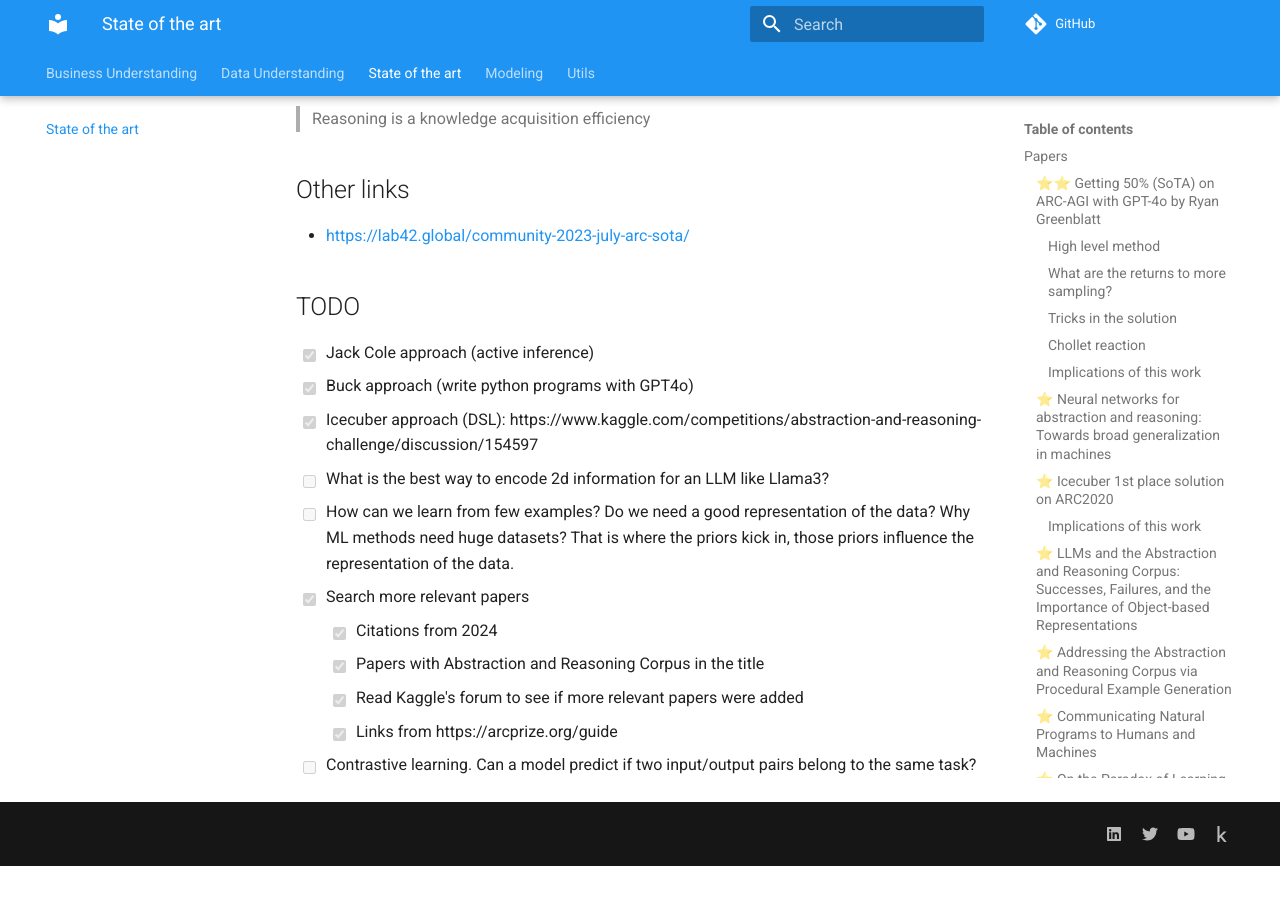
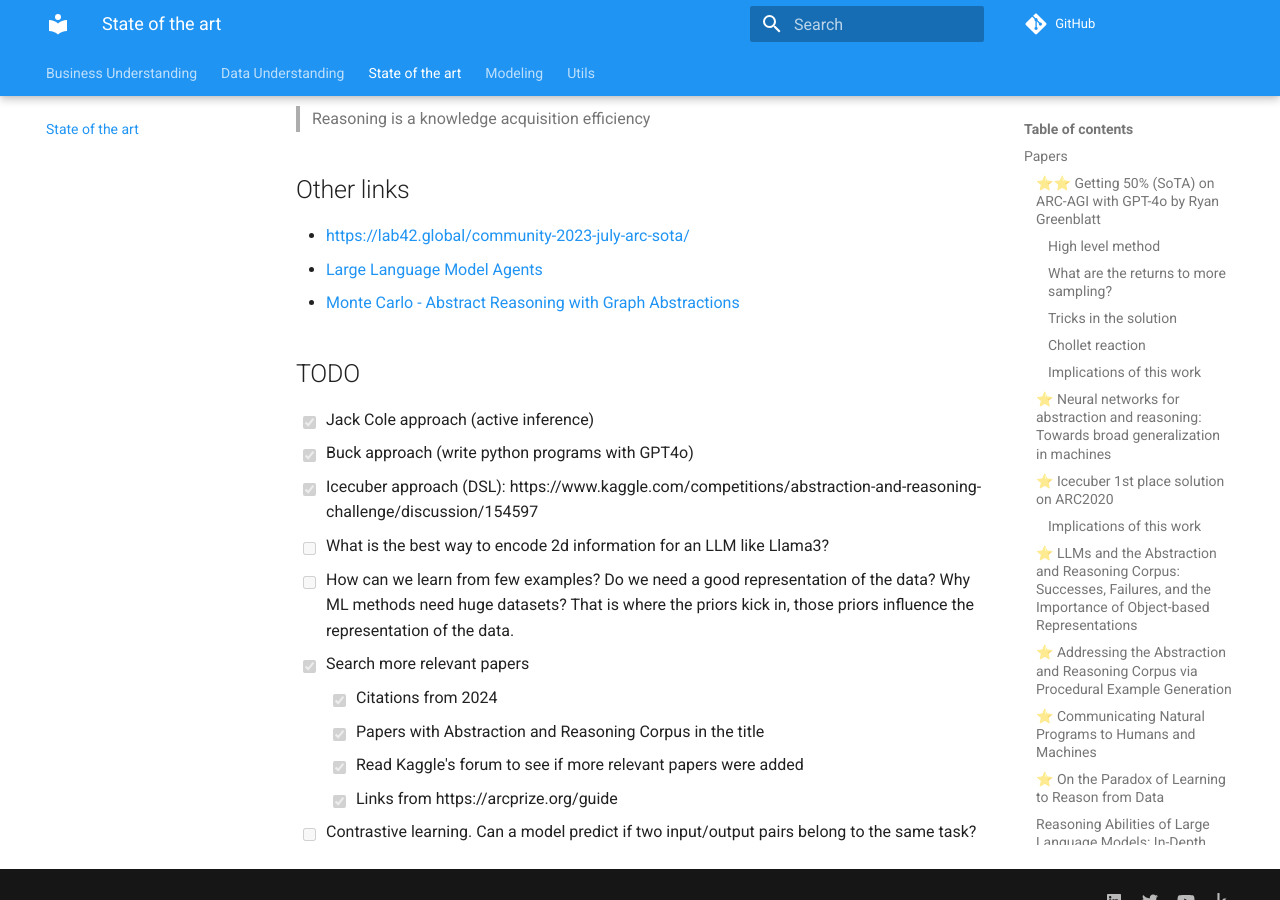
Before and after one commit to zhengjunyao-work/arc24, an MkDocs documentation site: the page built from docs/03_State_of_the_art.md, in a window 1280 px wide and 900 px high, scrolled down 15412 px. Built offline with MkDocs 1.6.1 and Material for MkDocs 9.7.7, drawn with Linux system fonts in a browser that asks for light colours; comment, search, counter and statistics services are not loaded; before the commit the page ends 16278 px from its top, so only the background shows below that.

Commit message:
added links to state of the art

```diff
--- a/docs/03_State_of_the_art.md
+++ b/docs/03_State_of_the_art.md
@@ -428,6 +428,8 @@ TODO:
 ## Other links
 
 - <https://lab42.global/community-2023-july-arc-sota/>
+- [Large Language Model Agents](https://rdi.berkeley.edu/llm-agents/f24v)
+- [Monte Carlo - Abstract Reasoning with Graph Abstractions](https://github.com/richemslie/McARGA)
 
 ## TODO
 
```
